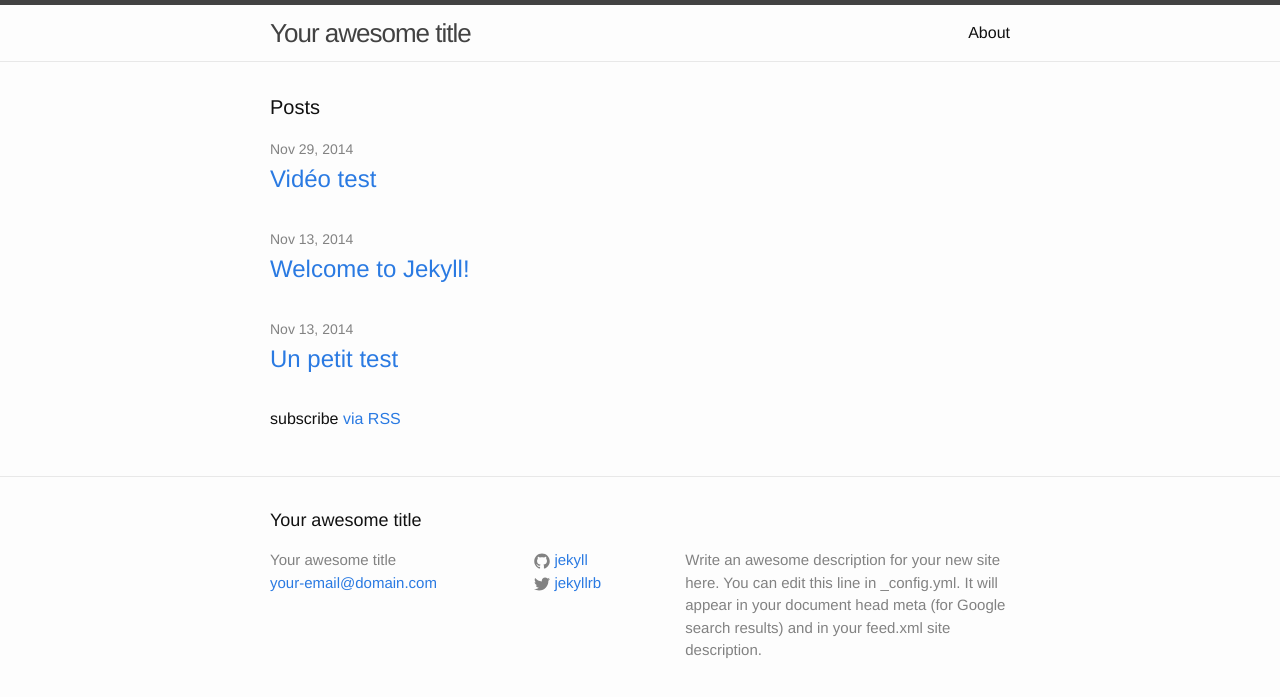
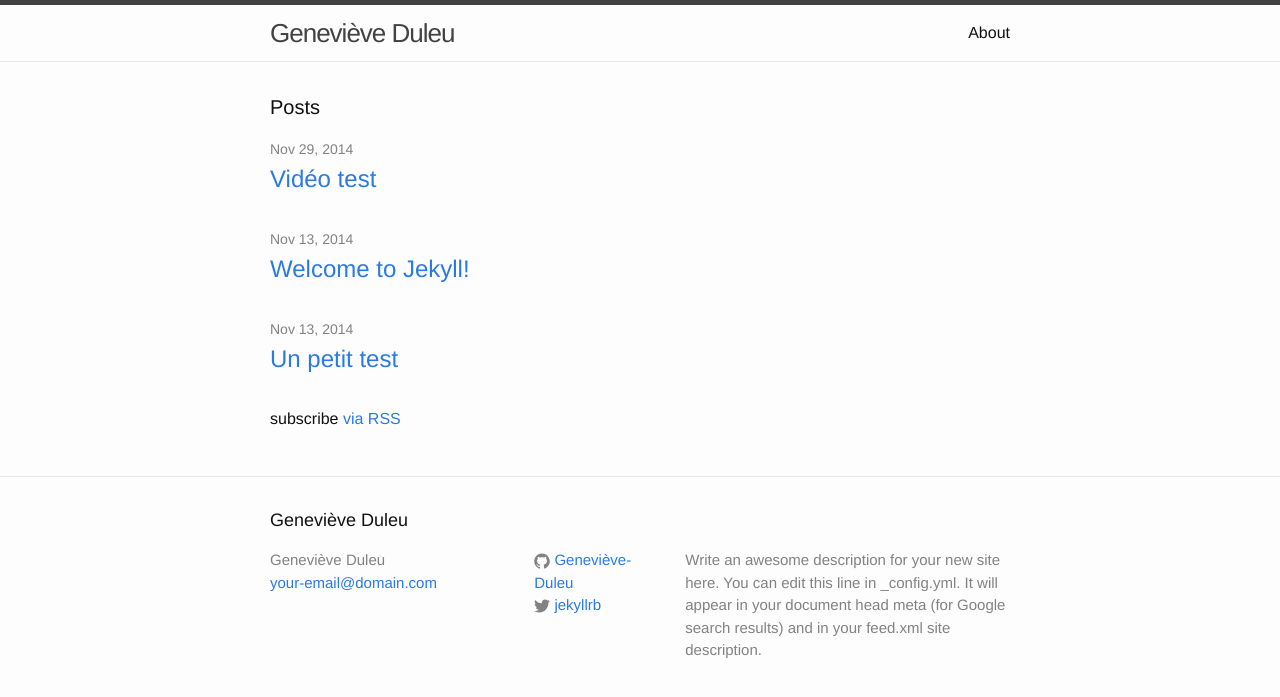
Before and after one commit to Genevieve-Duleu/genevieve-duleu.github.io, a Jekyll site: the page built from index.html, in a window 1280 px wide. Shown: the top 697 px of the page. Built offline with Jekyll 4.4.1, drawn with Linux system fonts in a browser that asks for light colours.

Commit message:
afficher mon nom et mon nom github à la place des textes par défaut

```diff
--- a/_config.yml
+++ b/_config.yml
@@ -1,5 +1,5 @@
 # Site settings
-title: Your awesome title
+title: Geneviève Duleu
 email: your-email@domain.com
 description: > # this means to ignore newlines until "baseurl:"
   Write an awesome description for your new site here. You can edit this
@@ -8,7 +8,7 @@ description: > # this means to ignore newlines until "baseurl:"
 baseurl: "" # the subpath of your site, e.g. /blog/
 url: "http://yourdomain.com" # the base hostname & protocol for your site
 twitter_username: jekyllrb
-github_username:  jekyll
+github_username:  Geneviève-Duleu
 
 # Build settings
 markdown: kramdown
```
